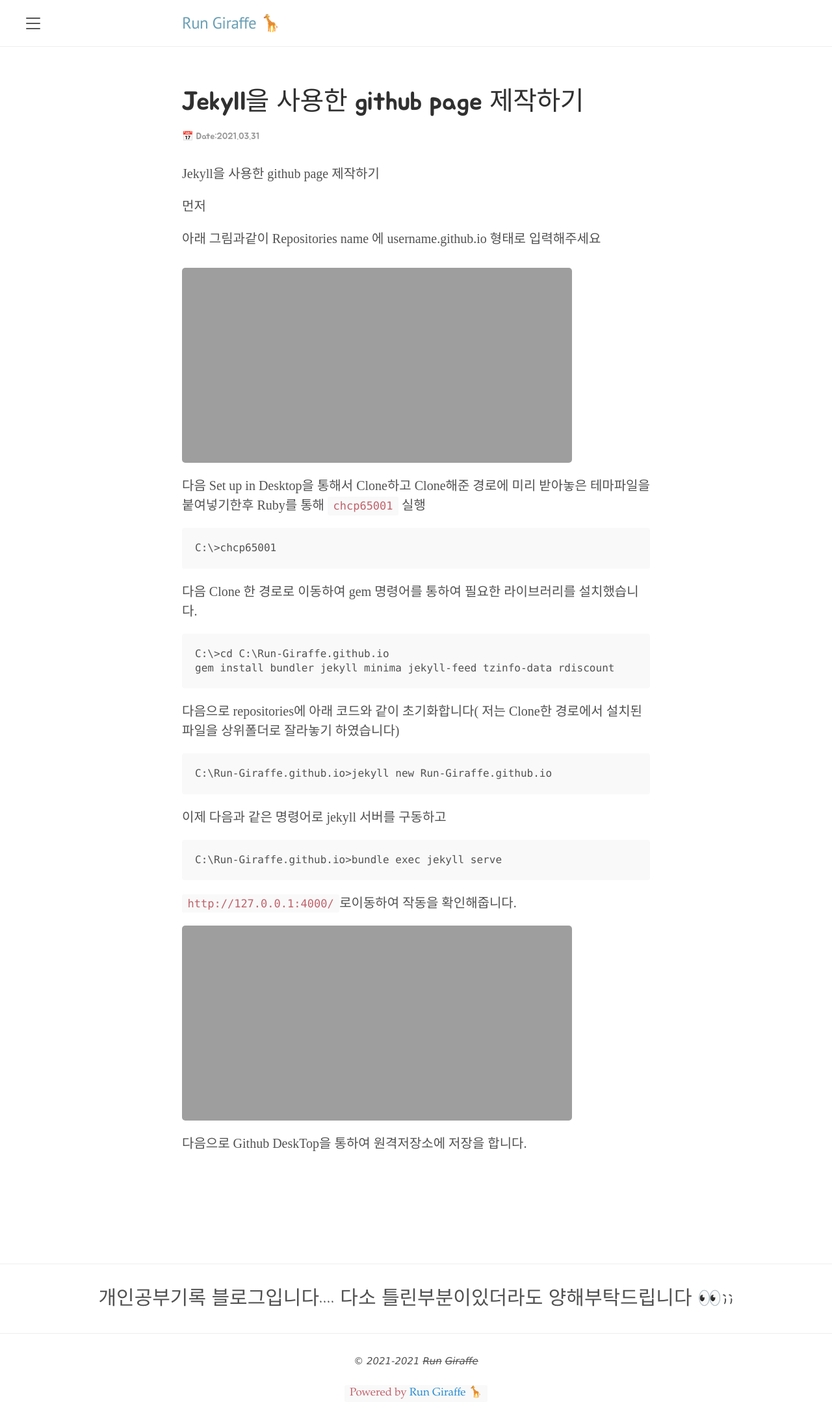
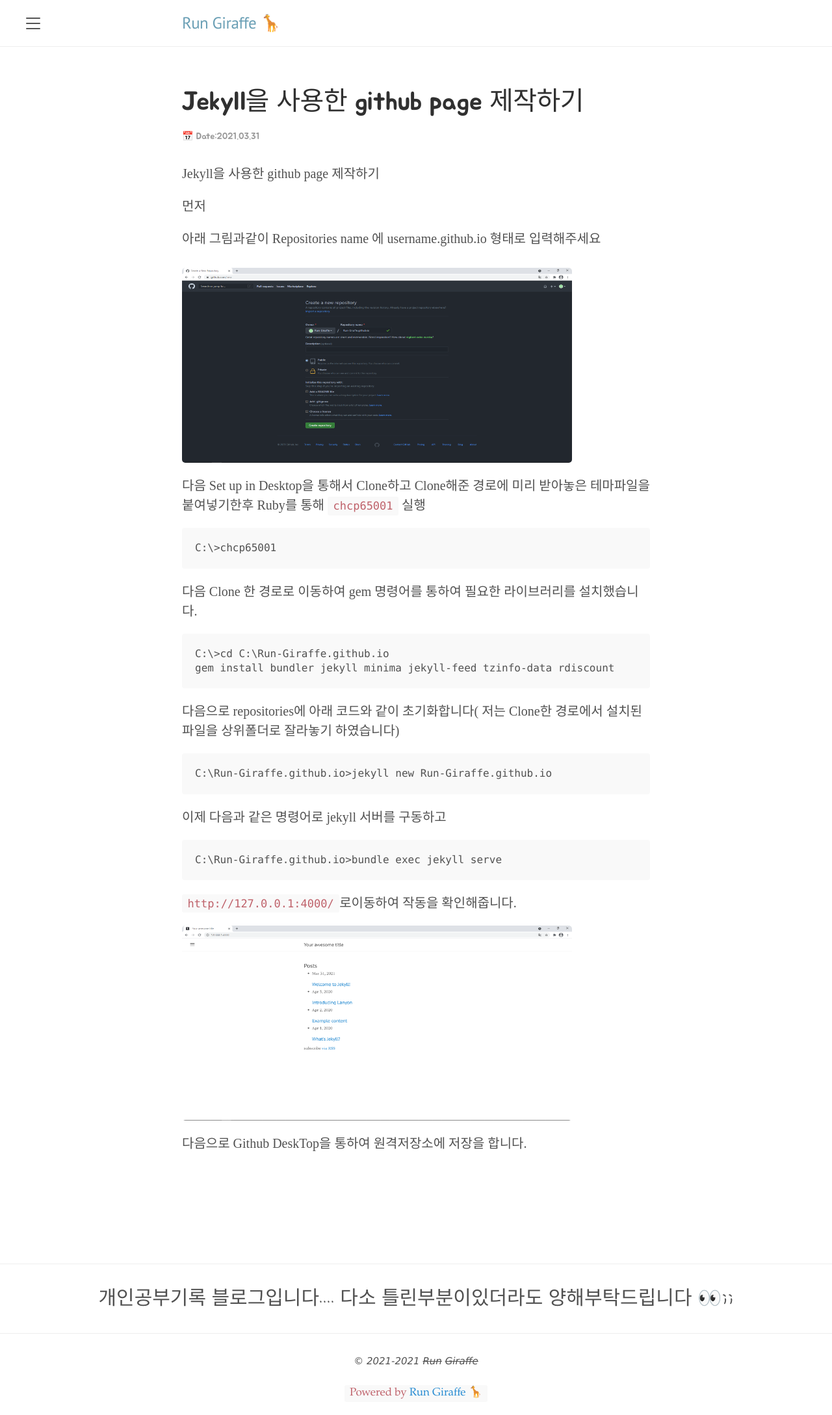
Before and after one commit to froggy0m0/froggy0m0.github.io, a Jekyll site: the page built from _posts/GitHubPage/2021-03-31-jekyll_make_git_pages.md, in a window 1280 px wide. Shown: the whole page at 65% size. Built offline with Jekyll 4.4.1, drawn with Linux system fonts in a browser that asks for light colours.

Commit message:
Update 2021-03-31-jekyll_make_git_pages.md

```diff
--- a/_posts/GitHubPage/2021-03-31-jekyll_make_git_pages.md
+++ b/_posts/GitHubPage/2021-03-31-jekyll_make_git_pages.md
@@ -11,7 +11,7 @@
 
 아래 그림과같이 Repositories name 에 username.github.io 형태로 입력해주세요
 
-### <img src="https://run-giraffe.github.io/assets/img/GitHubPage/2021-03-31-jekyll_make_git_pages-1.jpg" width="600" height="300">
+### <img src="https://run-giraffe.github.io/assets/img/GitHubPage/2021-03-31-jekyll_make_git_pages-1.png" width="600" height="300">
 
 다음 Set up in Desktop을 통해서 Clone하고 Clone해준 경로에 미리 받아놓은 테마파일을 붙여넣기한후 Ruby를 통해   `chcp65001` 실행
 
@@ -40,4 +40,4 @@
 
 `http://127.0.0.1:4000/`로이동하여 작동을 확인해줍니다.
 
-<img src="https://run-giraffe.github.io/assets/img/GitHubPage/2021-03-31-jekyll_make_git_pages-2.jpg" width="600" height="300"> 다음으로 Github DeskTop을 통하여 원격저장소에 저장을 합니다.
+<img src="https://run-giraffe.github.io/assets/img/GitHubPage/2021-03-31-jekyll_make_git_pages-2.png" width="600" height="300"> 다음으로 Github DeskTop을 통하여 원격저장소에 저장을 합니다.
```
